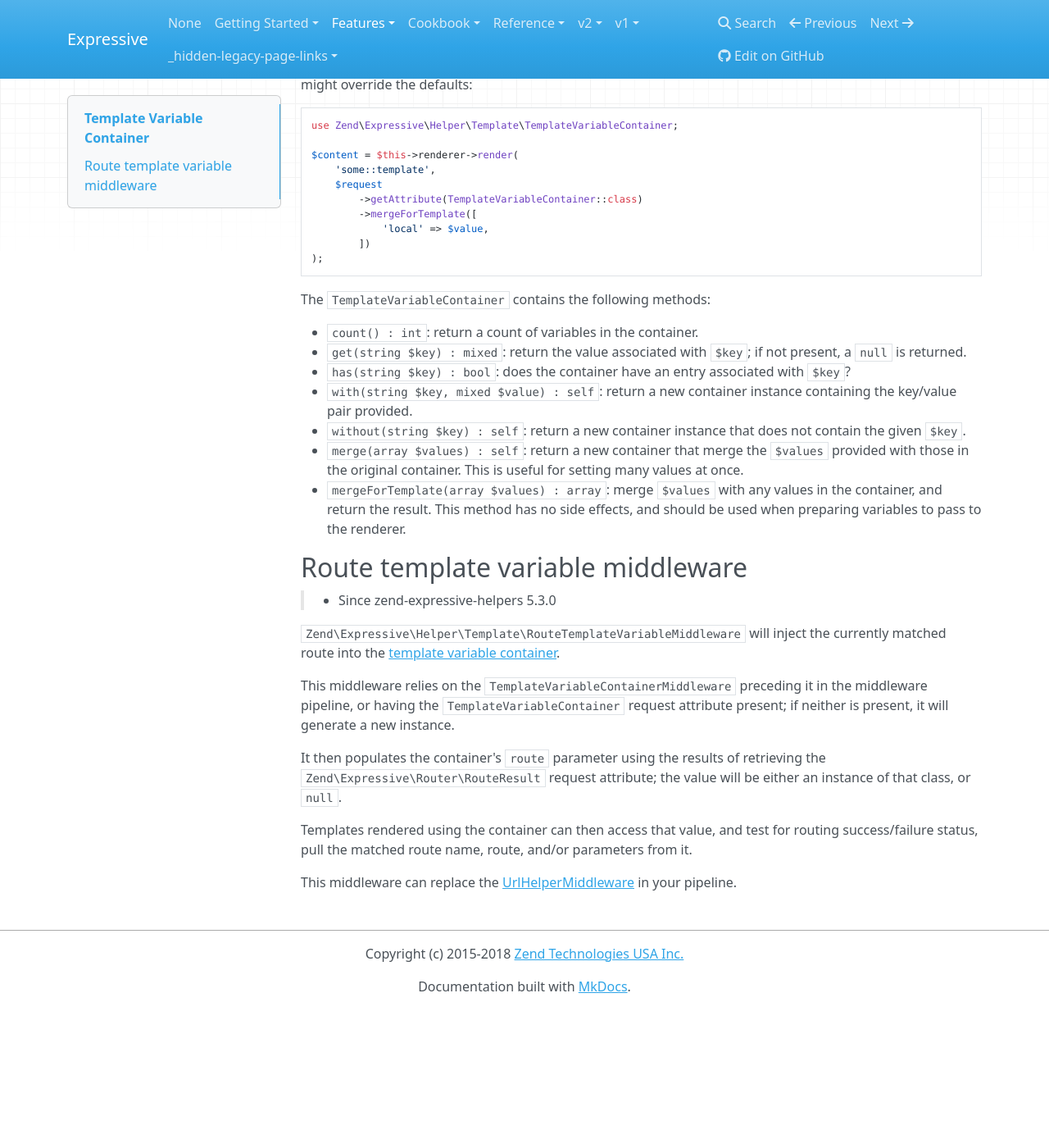
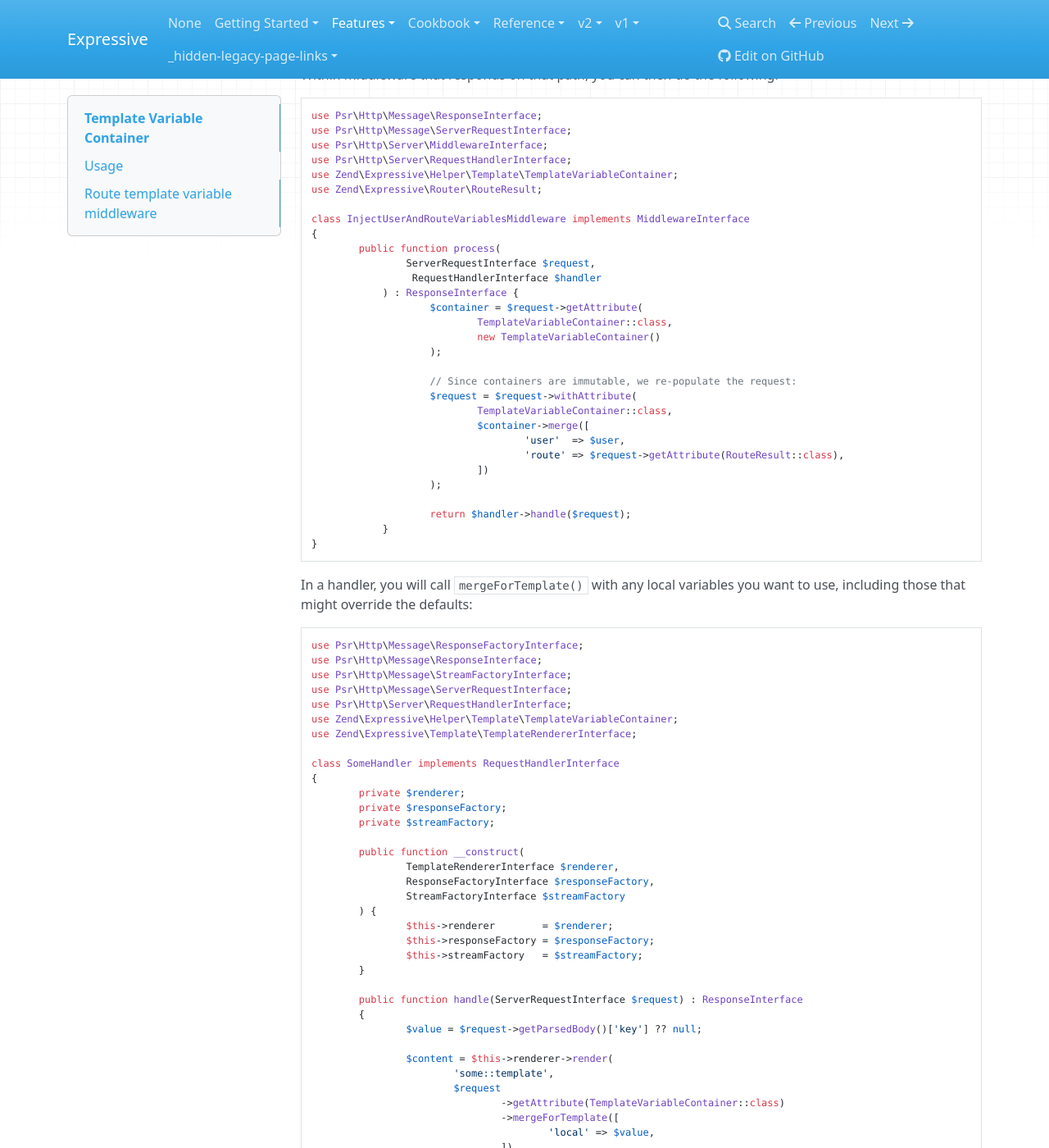
Before and after one commit to zendframework/zend-expressive, an MkDocs documentation site: the page built from docs/book/v3/features/helpers/template-variable-container.md, in a window 1280 px wide and 1400 px high, scrolled down 1823 px. Shown: the whole window at 82% size. Built offline with MkDocs 1.6.1, drawn with Linux system fonts in a browser that asks for light colours; nearby versions of some CDN libraries; old or Windows-style settings are respelled for this version of MkDocs; before the commit the page ends 3054 px from its top, so only the background shows below that; some of the changed text lies outside the part shown.

Commit message:
qa: incorporates feedback from @froschdesign
- Adds examples of each Plates extension method.
- Adds filenames to examples, where relevant.
- Expands handler and middleware examples to be complete.
- Adds an example of using `UrlHelper::getRouteResult()`.
- Provides context for usage of `TemplateVariableContainer`.

````diff
--- a/docs/book/v3/features/helpers/template-variable-container.md
+++ b/docs/book/v3/features/helpers/template-variable-container.md
@@ -25,9 +25,28 @@ As such, any middleware that is providing additional values or removing values
 **must** call `$request->withAttribute()` to replace the instance, per the
 examples below.
 
+> ### When to use the TemplateVariableContainer
+>
+> If you are calling `addDefaultParam()` only in your factory for creating your
+> template renderer instance, or within delegator factories on the renderer,
+> you do not need to make any changes.
+>
+> If you are using our [Swoole integrations](https://docs.zendframework.com/zend-expressive-swoole)
+> or other async application runners, and either currently or plan to set
+> template parameters withing pipeline middleware you definitely need to use the
+> TemplateVariableContainer in order to prevent state problems.
+>
+> We actually recommend using this approach even if you are not using Swoole or
+> other async application runners, as the approach is more explicit and easily
+> tested, and, as noted, does not depend on state within the renderer itself.
+
+## Usage
+
 As an example, consider the following pipeline:
 
 ```php
+// In config/pipeline.php
+
 use Psr\Container\ContainerInterface;
 use Zend\Expressive\Application;
 use Zend\Expressive\Handler\NotFoundHandler;
@@ -48,6 +67,7 @@ return function (Application $app, MiddlewareFactory $factory, ContainerInterfac
     $app->pipe(ErrorHandler::class);
     $app->pipe(ServerUrlMiddleware::class);
 
+		// The following entry is specific to this example:
     $app->pipe(path(
         '/api/doc',
         $factory->lazy(TemplateVariableContainerMiddleware::class)
@@ -73,38 +93,84 @@ that contains an instance of that class.
 Within middleware that responds on that path, you can then do the following:
 
 ```php
+use Psr\Http\Message\ResponseInterface;
+use Psr\Http\Message\ServerRequestInterface;
+use Psr\Http\Server\MiddlewareInterface;
+use Psr\Http\Server\RequestHandlerInterface;
 use Zend\Expressive\Helper\Template\TemplateVariableContainer;
 use Zend\Expressive\Router\RouteResult;
 
-$container = $request->getAttribute(
-    TemplateVariableContainer::class,
-    new TemplateVariableContainer()
-);
+class InjectUserAndRouteVariablesMiddleware implements MiddlewareInterface
+{
+		public function process(
+				ServerRequestInterface $request,
+				 RequestHandlerInterface $handler
+			) : ResponseInterface {
+					$container = $request->getAttribute(
+							TemplateVariableContainer::class,
+							new TemplateVariableContainer()
+					);
 
-// Since containers are immutable, we re-populate the request:
-$request = $request->withAttribute(
-    TemplateVariableContainer::class,
-    $container->merge([
-        'user'  => $user,
-        'route' => $request->getAttribute(RouteResult::class),
-    ])
-);
+					// Since containers are immutable, we re-populate the request:
+					$request = $request->withAttribute(
+							TemplateVariableContainer::class,
+							$container->merge([
+									'user'  => $user,
+									'route' => $request->getAttribute(RouteResult::class),
+							])
+					);
+
+					return $handler->handle($request);
+			}
+}
 ```
 
 In a handler, you will call `mergeForTemplate()` with any local variables you
 want to use, including those that might override the defaults:
 
 ```php
+use Psr\Http\Message\ResponseFactoryInterface;
+use Psr\Http\Message\ResponseInterface;
+use Psr\Http\Message\StreamFactoryInterface;
+use Psr\Http\Message\ServerRequestInterface;
+use Psr\Http\Server\RequestHandlerInterface;
 use Zend\Expressive\Helper\Template\TemplateVariableContainer;
+use Zend\Expressive\Template\TemplateRendererInterface;
 
-$content = $this->renderer->render(
-    'some::template',
-    $request
-        ->getAttribute(TemplateVariableContainer::class)
-        ->mergeForTemplate([
-            'local' => $value,
-        ])
-);
+class SomeHandler implements RequestHandlerInterface
+{
+		private $renderer;
+		private $responseFactory;
+		private $streamFactory;
+
+		public function __construct(
+				TemplateRendererInterface $renderer,
+				ResponseFactoryInterface $responseFactory,
+				StreamFactoryInterface $streamFactory
+		) {
+				$this->renderer        = $renderer;
+				$this->responseFactory = $responseFactory;
+				$this->streamFactory   = $streamFactory;
+		}
+
+		public function handle(ServerRequestInterface $request) : ResponseInterface
+		{
+				$value = $request->getParsedBody()['key'] ?? null;
+
+				$content = $this->renderer->render(
+						'some::template',
+						$request
+								->getAttribute(TemplateVariableContainer::class)
+								->mergeForTemplate([
+										'local' => $value,
+								])
+				);
+
+				$body = $this->streamFactory()->createStream($content);
+
+				return $this->responseFactory()->createResponse(200)->withBody($body);
+		}
+}
 ```
 
 The `TemplateVariableContainer` contains the following methods:
````
Also changed, not shown: docs/book/v3/features/helpers/url-helper.md (+12 -0 lines), docs/book/v3/features/template/plates.md (+38 -2 lines).
